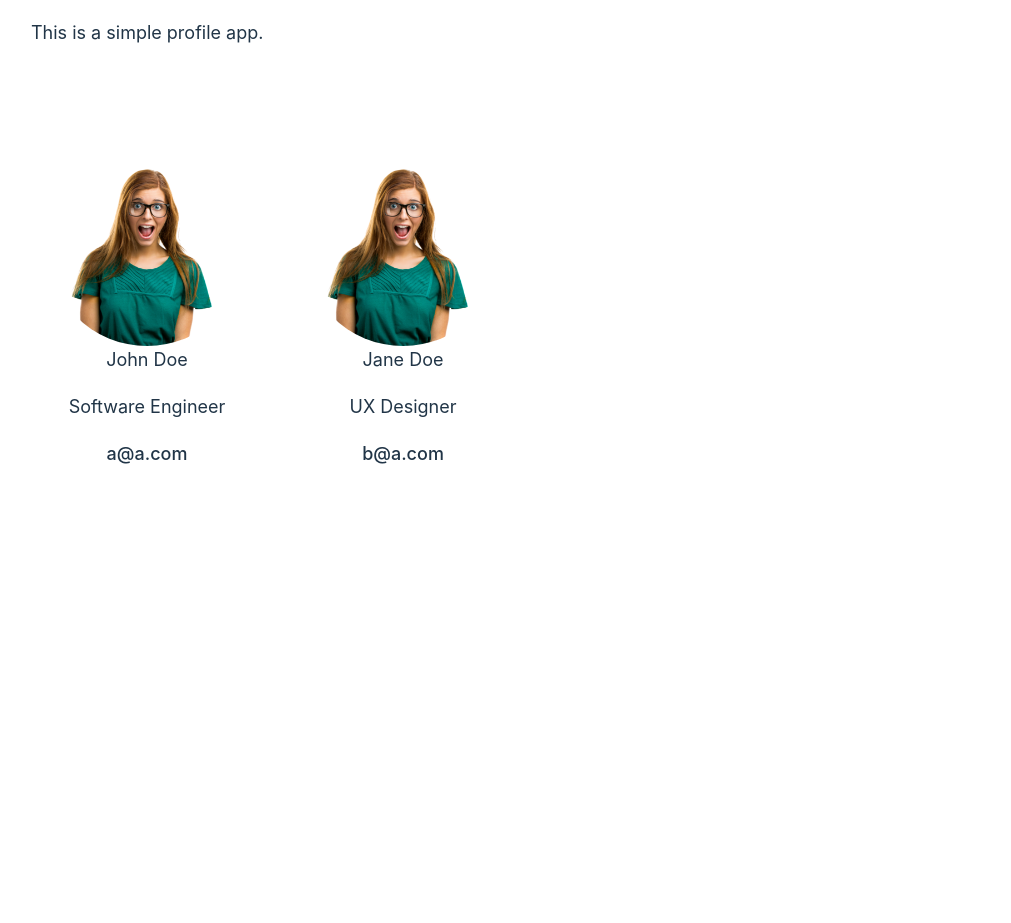
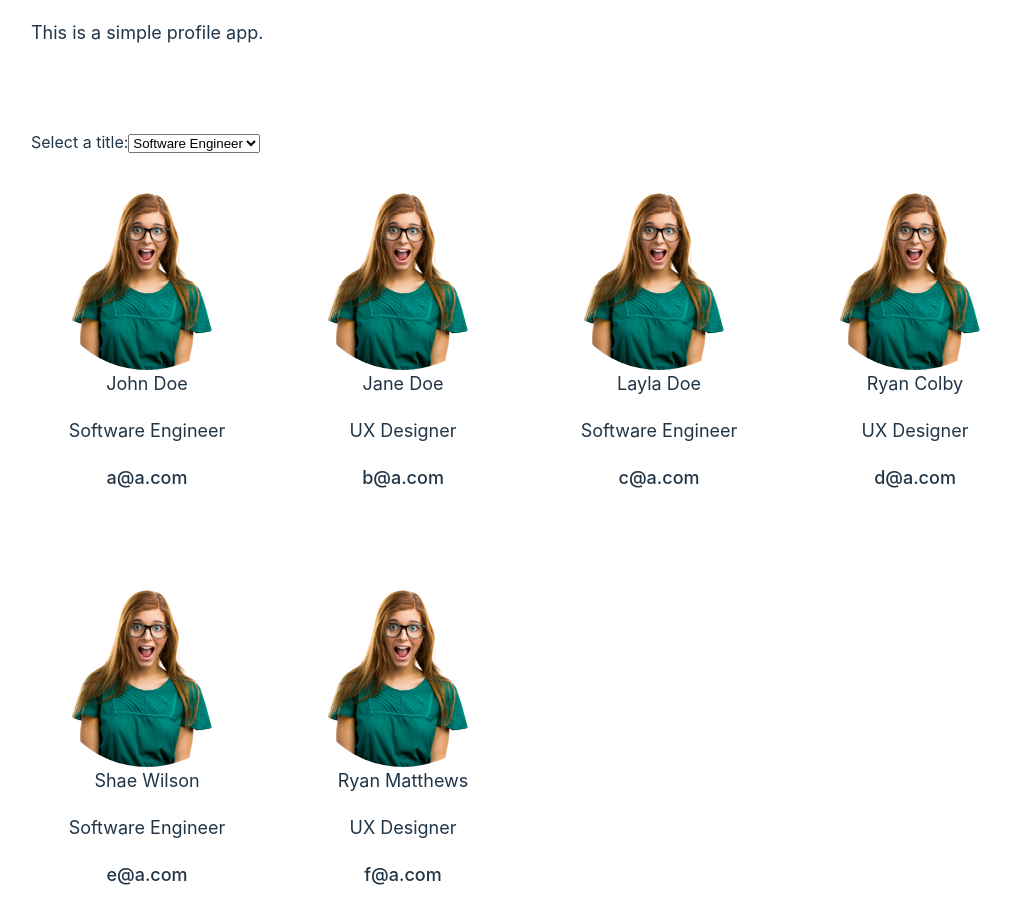
Before and after one commit to Gaializm/profile-app, a React (Vite) app: page / in a window 1280 px wide. Shown: the part 367-1290 px from the top of the page, without its empty margins (73-1084 px from the left). Before the commit the page ends 934 px from the top, so only its background shows below. Built offline with nearby package versions, Linux system fonts and the light colour scheme.

Commit message:
Adding filters

```diff
--- a/src/App.jsx
+++ b/src/App.jsx
@@ -5,6 +5,7 @@ import Card from "./components/Card";
 import Wrapper from "./components/wrapper";
 import About from "./components/About";
 import "./App.css";
+import { useState } from "react";
 
 const App = () => {
 
@@ -20,8 +21,51 @@ const App = () => {
         name: 'Jane Doe',
         title: 'UX Designer',
         email: 'b@a.com'
+    },
+    {
+        img: image,
+        name: 'Layla Doe',
+        title: 'Software Engineer',
+        email:'c@a.com'
+    },
+    {
+        img: image,
+        name: 'Ryan Colby',
+        title: 'UX Designer',
+        email: 'd@a.com'
+    },
+    {
+        img: image,
+        name: 'Shae Wilson',
+        title: 'Software Engineer',
+        email:'e@a.com'
+    },
+    {
+        img: image,
+        name: 'Ryan Matthews',
+        title: 'UX Designer',
+        email: 'f@a.com'
     }
     ]
+
+
+    const titles = [...new Set(profiles.map((profile) => profile.title))];
+    const [title, setTitle] = useState("");
+
+    const handleTitleChange = (e) => {
+        setTitle(e.target.value);
+        console.log(e.target.value)
+    };
+
+    const filteredProfiles = profiles.filter((profile) =>
+        // if (title === "") {
+        //     return true;
+        // } else {
+        //    return profile.title === title;
+        // };
+
+        title === "" || profile.title === title
+    );
 
     return (
         <>
@@ -36,8 +80,22 @@ const App = () => {
                         <About />
                 </Wrapper>
                 <Wrapper>
+                    <div className="filter-wrapper">
+                        <div className="selectFilter">
+
+                            <label htmlfor="select-title">Select a title:</label>
+
+                            <select id="select-title" onChange={handleTitleChange}>
+                                {titles.map((title) => (<option key={title} value={title}>{title}</option>)) }
+                                {/*   <option value="">All</option>
+                                <option value="Software Engineer">Software Engineer</option>
+                                <option value="UX Designer">UX Designer</option> */}
+                            </select>
+
+                        </div>
+                    </div>
                         <div className="profile-cards">
-                        {profiles.map(profile => <Card img={profile.img} name={profile.name} title={profile.title} email={profile.email} />)}
+                        {filteredProfiles.map(profile => <Card img={profile.img} name={profile.name} title={profile.title} email={profile.email} />)}
                         </div>
                 </Wrapper>
             </main>
```
